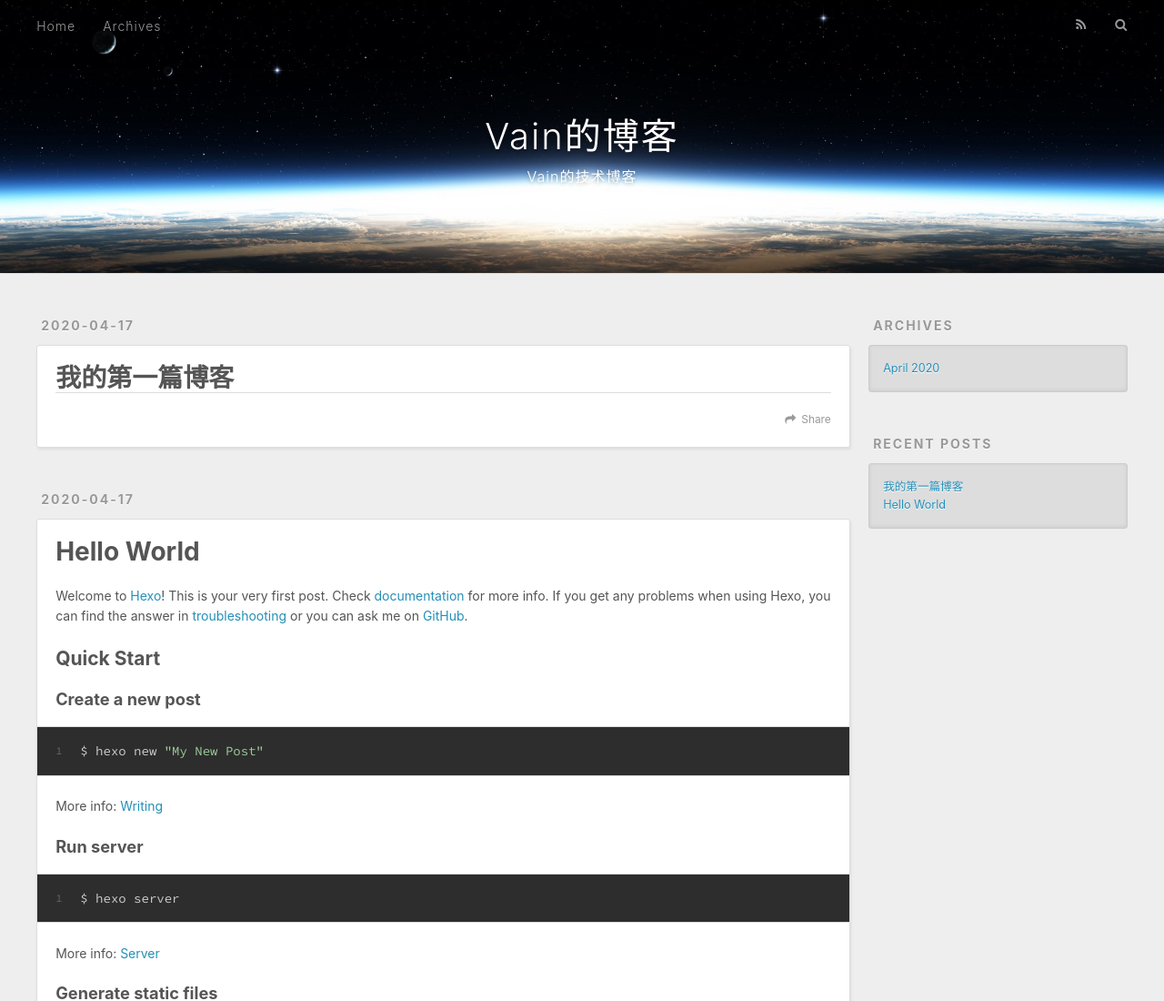
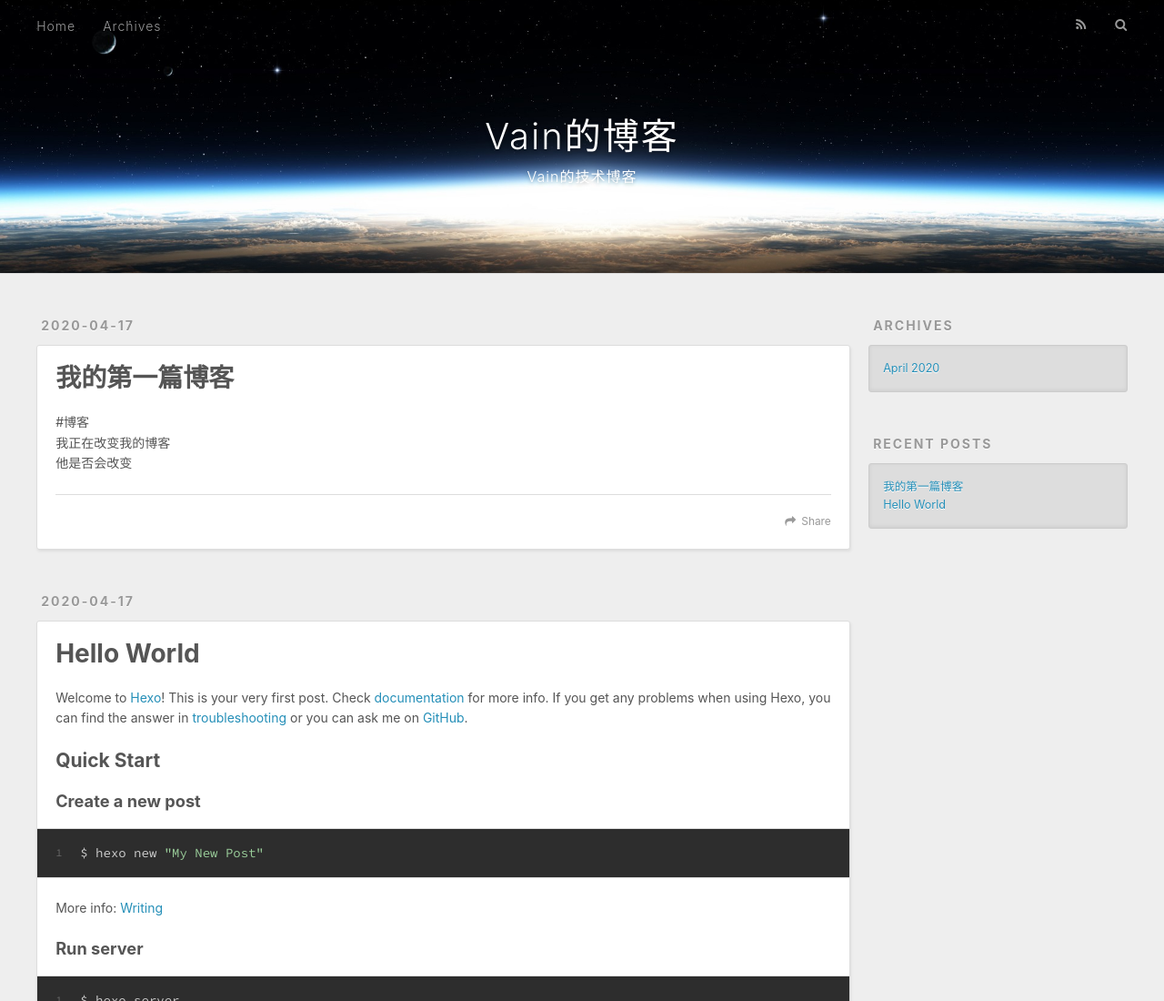
Before and after one commit to Vain-Algorithm/Vain-Algorithm.github.io, a plain HTML site: page index.html in a window 1280 px wide. Shown: the top 1100 px of the page at 91% size. Drawn offline with nearby package versions, Linux system fonts and the light colour scheme.

Commit message:
Site updated: 2020-04-18 18:02:17

```diff
--- a/index.html
+++ b/index.html
@@ -91,6 +91,7 @@
 
     <div class="article-entry" itemprop="articleBody">
 
+        <p>#博客<br>我正在改变我的博客<br>他是否会改变</p>
 
 
     </div>
```
Also changed, not shown: 2020/04/17/我的第一篇博客/index.html (+4 -3 lines).
